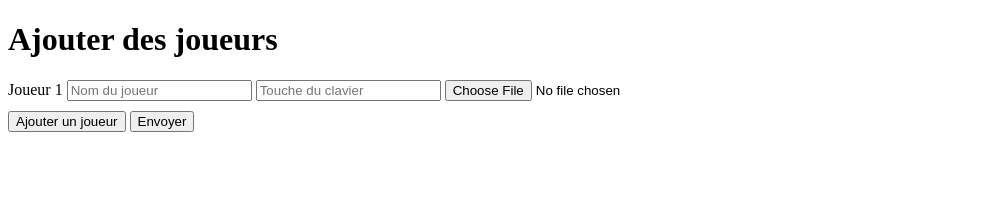
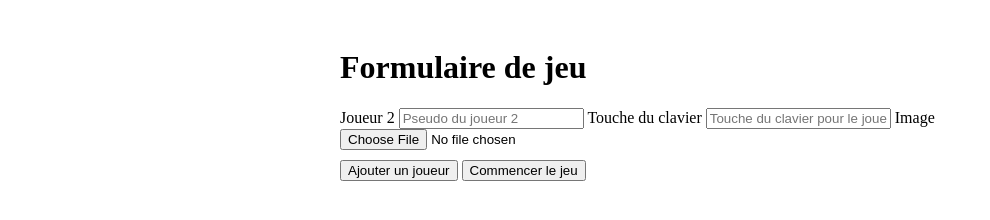
Before and after one commit to AlexisJml/Buzzer, a plain HTML site: page params.html in a window 1280 px wide. Both pictures are taken after a click on the button "Ajouter un joueur". Shown: the whole page, without its empty margins (0-990 px from the left). Drawn offline with Linux system fonts and the light colour scheme.

Commit message:
init form

```diff
--- a/params.html
+++ b/params.html
@@ -1,73 +1,23 @@
 <!DOCTYPE html>
-<html lang="fr">
+<html lang="en">
 <head>
-<meta charset="UTF-8">
-<meta name="viewport" content="width=device-width, initial-scale=1.0">
-<title>Ajouter des joueurs</title>
-<style>
-  .player {
-    margin-bottom: 10px;
-  }
-</style>
+  <meta charset="UTF-8">
+  <meta name="viewport" content="width=device-width, initial-scale=1.0">
+  <title>Formulaire de jeu</title>
+  <link rel="stylesheet" href="styles.css">
 </head>
 <body>
+  <div class="container">
+    <h1>Formulaire de jeu</h1>
+    <form id="gameForm">
+      <div id="playersContainer">
+        <!-- Conteneur pour les joueurs -->
+      </div>
+      <button type="button" onclick="addPlayer()">Ajouter un joueur</button>
+      <button type="submit">Commencer le jeu</button>
+    </form>
+  </div>
 
-<h1>Ajouter des joueurs</h1>
-
-<form id="playerForm" onsubmit="savePlayers()">
-  <div id="players">
-    <!-- Les joueurs seront ajoutés ici -->
-  </div>
-  <button type="button" onclick="ajouterJoueur()">Ajouter un joueur</button>
-  <button type="submit">Envoyer</button>
-</form>
-
-<script>
-  let joueurIndex = 1;
-
-  function ajouterJoueur() {
-    const playersDiv = document.getElementById('players');
-
-    const joueurDiv = document.createElement('div');
-    joueurDiv.classList.add('player');
-
-    joueurDiv.innerHTML = `
-      <label for="joueur${joueurIndex}">Joueur ${joueurIndex}</label>
-      <input type="text" id="joueur${joueurIndex}" name="joueur${joueurIndex}" placeholder="Nom du joueur">
-      <input type="text" id="touche${joueurIndex}" name="touche${joueurIndex}" placeholder="Touche du clavier">
-      <input type="file" id="image${joueurIndex}" name="image${joueurIndex}" accept="image/*">
-    `;
-
-    playersDiv.appendChild(joueurDiv);
-    joueurIndex++;
-  }
-
-  function savePlayers() {
-    const players = [];
-
-    for (let i = 1; i < joueurIndex; i++) {
-      const joueurName = document.getElementById(`joueur${i}`).value;
-      const toucheClavier = document.getElementById(`touche${i}`).value;
-      const imageUrl = document.getElementById(`image${i}`).value;
-
-      players.push({
-        nom: joueurName,
-        touche: toucheClavier,
-        image: imageUrl
-      });
-    }
-
-    // Appeler le script Node.js pour enregistrer les données
-    const { exec } = require('child_process');
-    exec(`node savePlayers.js '${JSON.stringify(players)}'`, (err, stdout, stderr) => {
-      if (err) {
-        console.error(err);
-        return;
-      }
-      console.log(stdout);
-    });
-  }
-</script>
-
+  <script src="script.js"></script>
 </body>
 </html>
--- a/script.js
+++ b/script.js
@@ -1,3 +1,4 @@
+//index.html
 document.addEventListener('keydown', function(event) {
     // Vérifie si la touche pressée est la touche "E" (vous pouvez utiliser une autre touche selon vos préférences)
     if (event.key === 'e' || event.key === 'E') {
@@ -14,3 +15,22 @@ document.addEventListener('keydown', function(event) {
         }, tempsAffichage);
     }
 });
+
+//params.html
+let playerCount = 1;
+
+function addPlayer() {
+  playerCount++;
+  const playersContainer = document.getElementById('playersContainer');
+  const playerDiv = document.createElement('div');
+  playerDiv.classList.add('player');
+  playerDiv.innerHTML = `
+    <label for="player${playerCount}">Joueur ${playerCount}</label>
+    <input type="text" id="player${playerCount}" name="player${playerCount}" placeholder="Pseudo du joueur ${playerCount}">
+    <label for="key${playerCount}">Touche du clavier</label>
+    <input type="text" id="key${playerCount}" name="key${playerCount}" placeholder="Touche du clavier pour le joueur ${playerCount}">
+    <label for="image${playerCount}">Image</label>
+    <input type="file" id="image${playerCount}" name="image${playerCount}">
+  `;
+  playersContainer.appendChild(playerDiv);
+}
--- a/style.css
+++ /dev/null
@@ -1,3 +0,0 @@
-#imageContainer {
-    display: none;
-}
--- /dev/null
+++ b/styles.css
@@ -0,0 +1,13 @@
+#imageContainer {
+    display: none;
+}
+
+.container {
+    max-width: 600px;
+    margin: 0 auto;
+    padding: 20px;
+  }
+
+  .player {
+    margin-bottom: 10px;
+  }
```
Also changed, not shown: index.html (+1 -1 lines), savePlayers.js (deleted, +0 -13 lines).
